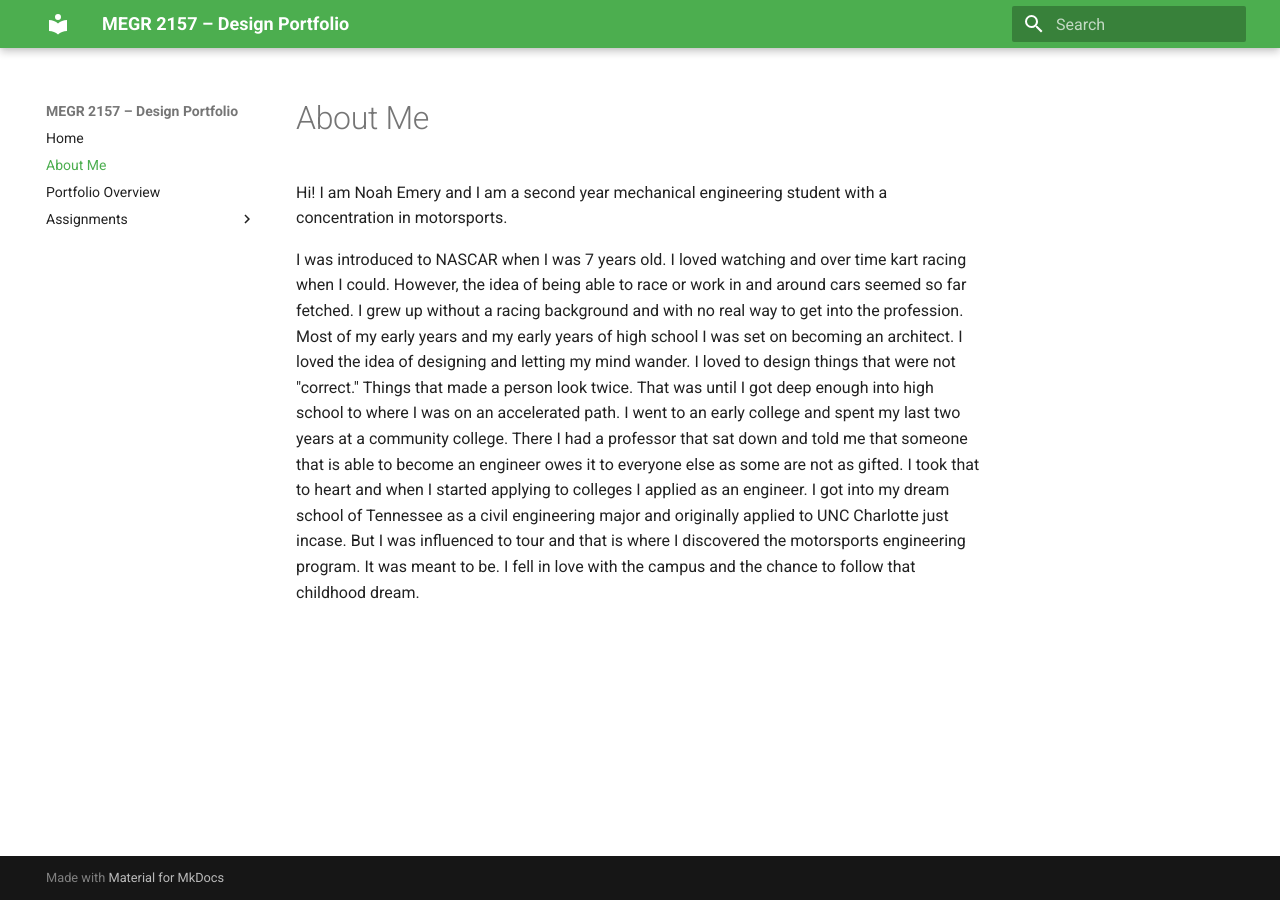
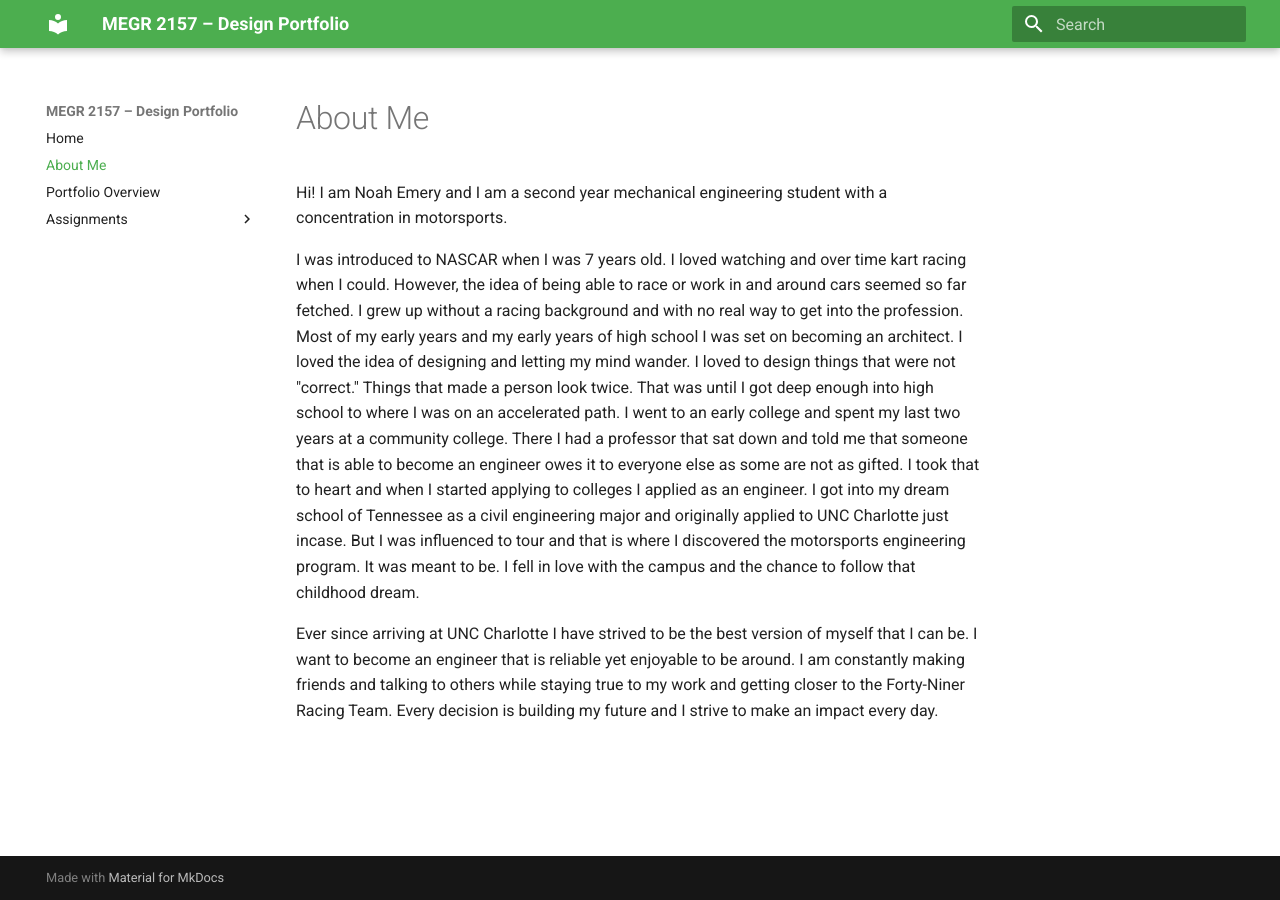
Before and after one commit to noaheme/design-projects-portfolio, an MkDocs documentation site: the page built from docs/aboutme/index.md, in a window 1280 px wide. Built offline with MkDocs 1.6.1 and Material for MkDocs 9.7.7, drawn with Linux system fonts in a browser that asks for light colours.

Commit message:
Update personal introduction in aboutme section
Added a personal statement about aspirations and experiences in engineering and motorsports.

```diff
--- a/docs/aboutme/index.md
+++ b/docs/aboutme/index.md
@@ -2,3 +2,5 @@
 Hi! I am Noah Emery and I am a second year mechanical engineering student with a concentration in motorsports.
 
 I was introduced to NASCAR when I was 7 years old. I loved watching and over time kart racing when I could. However, the idea of being able to race or work in and around cars seemed so far fetched. I grew up without a racing background and with no real way to get into the profession. Most of my early years and my early years of high school I was set on becoming an architect. I loved the idea of designing and letting my mind wander. I loved to design things that were not "correct." Things that made a person look twice. That was until I got deep enough into high school to where I was on an accelerated path. I went to an early college and spent my last two years at a community college. There I had a professor that sat down and told me that someone that is able to become an engineer owes it to everyone else as some are not as gifted. I took that to heart and when I started applying to colleges I applied as an engineer. I got into my dream school of Tennessee as a civil engineering major and originally applied to UNC Charlotte just incase. But I was influenced to tour and that is where I discovered the motorsports engineering program. It was meant to be. I fell in love with the campus and the chance to follow that childhood dream.
+
+Ever since arriving at UNC Charlotte I have strived to be the best version of myself that I can be. I want to become an engineer that is reliable yet enjoyable to be around. I am constantly making friends and talking to others while staying true to my work and getting closer to the Forty-Niner Racing Team. Every decision is building my future and I strive to make an impact every day.
```
